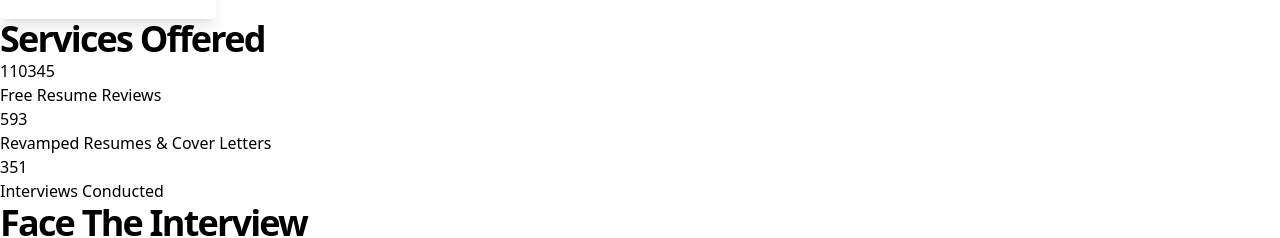
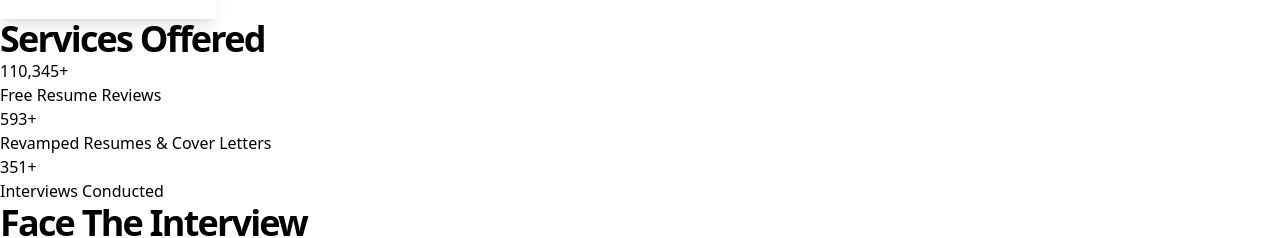
Before and after one commit to DaKheera47/signiifyhr, a React (Vite) app: page / in a window 1280 px wide. Shown: the part 6349-6587 px from the top of the page. Built offline with nearby package versions, Linux system fonts and the light colour scheme.

Commit message:
Countup for stats

```diff
--- a/package.json
+++ b/package.json
@@ -13,6 +13,7 @@
     "@tailwindcss/forms": "^0.5.2",
     "aos": "^3.0.0-beta.6",
     "react": "^18.2.0",
+    "react-countup": "^6.3.0",
     "react-dom": "^18.2.0",
     "react-flatpickr": "^3.10.13",
     "react-router-dom": "^6.3.0",
--- a/src/partials/Statistics.jsx
+++ b/src/partials/Statistics.jsx
@@ -1,4 +1,5 @@
 import React from "react";
+import CountUp from "react-countup";
 
 export default function Statistics() {
   return (
@@ -13,21 +14,33 @@ export default function Statistics() {
       <div className="container px-5 my-24 mx-auto">
         <div className="flex flex-wrap -m-4 text-center">
           <div className="p-4 sm:w-1/3 w-1/2">
-            <h2 className="title-font font-medium sm:text-4xl text-3xl text-gray-900">
-              110345
-            </h2>
+            <CountUp
+              className="title-font font-medium sm:text-4xl text-3xl text-gray-900"
+              enableScrollSpy
+              duration={1}
+              end={110345}
+              suffix="+"
+            />
             <p className="leading-relaxed">Free Resume Reviews</p>
           </div>
           <div className="p-4 sm:w-1/3 w-1/2">
-            <h2 className="title-font font-medium sm:text-4xl text-3xl text-gray-900">
-              593
-            </h2>
+            <CountUp
+              className="title-font font-medium sm:text-4xl text-3xl text-gray-900"
+              enableScrollSpy
+              duration={1}
+              end={593}
+              suffix="+"
+            />
             <p className="leading-relaxed">Revamped Resumes & Cover Letters</p>
           </div>
           <div className="p-4 sm:w-1/3 w-1/2">
-            <h2 className="title-font font-medium sm:text-4xl text-3xl text-gray-900">
-              351
-            </h2>
+            <CountUp
+              className="title-font font-medium sm:text-4xl text-3xl text-gray-900"
+              enableScrollSpy
+              duration={1}
+              end={351}
+              suffix="+"
+            />
             <p className="leading-relaxed">Interviews Conducted</p>
           </div>
         </div>
```
Also changed, not shown: 1 other file (tests, documents, lock files or other folders).
